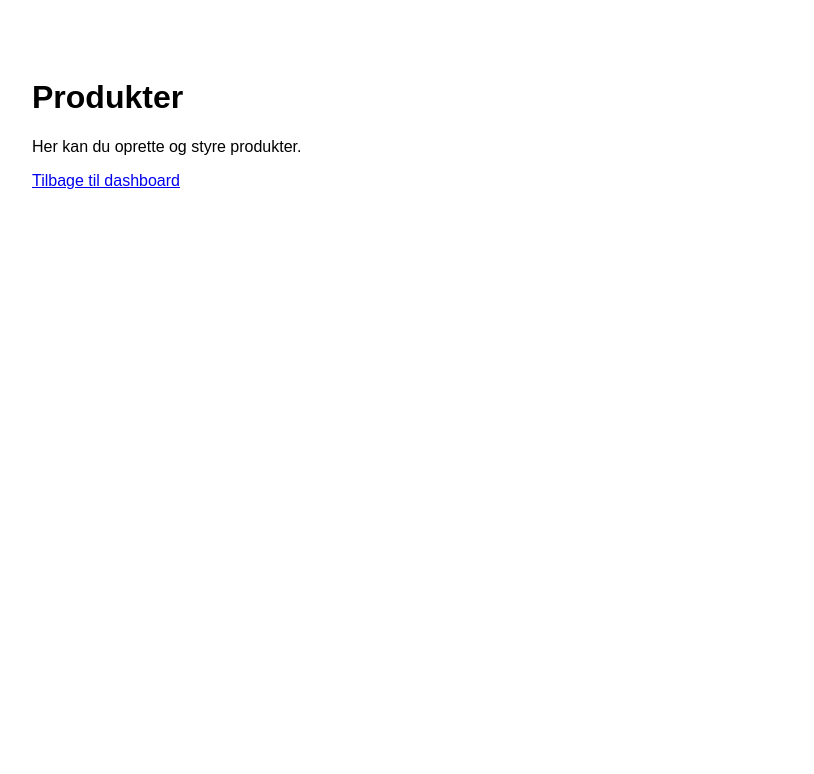
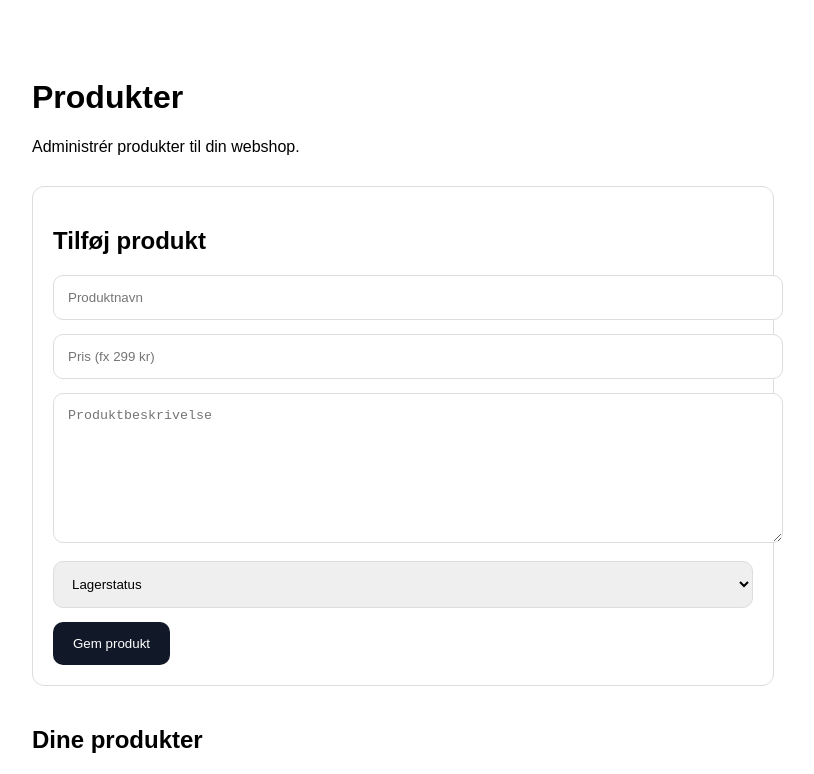
Before and after one commit to postjkhandel-ship-it/shoppilot, a Next.js app: page /products in a window 1280 px wide. Shown: the top 774 px of the page, without its empty margins (26-840 px from the left). Built offline with nearby package versions, Linux system fonts and the light colour scheme.

Commit message:
Update page.js

```diff
--- a/app/products/page.js
+++ b/app/products/page.js
@@ -2,8 +2,84 @@ export default function Products() {
   return (
     <main style={{ padding: "50px", fontFamily: "Arial" }}>
       <h1>Produkter</h1>
-      <p>Her kan du oprette og styre produkter.</p>
+      <p>Administrér produkter til din webshop.</p>
+
+      <div
+        style={{
+          border: "1px solid #ddd",
+          borderRadius: "12px",
+          padding: "20px",
+          maxWidth: "700px",
+          marginTop: "30px"
+        }}
+      >
+        <h2>Tilføj produkt</h2>
+
+        <input
+          placeholder="Produktnavn"
+          style={input}
+        />
+
+        <input
+          placeholder="Pris (fx 299 kr)"
+          style={input}
+        />
+
+        <textarea
+          placeholder="Produktbeskrivelse"
+          style={{
+            ...input,
+            minHeight: "120px"
+          }}
+        />
+
+        <select style={input}>
+          <option>Lagerstatus</option>
+          <option>På lager</option>
+          <option>Ikke på lager</option>
+        </select>
+
+        <button style={button}>
+          Gem produkt
+        </button>
+      </div>
+
+      <div style={{ marginTop: "40px" }}>
+        <h2>Dine produkter</h2>
+
+        <div style={card}>
+          <h3>Eksempel produkt</h3>
+          <p>Pris: 299 kr</p>
+          <p>Status: På lager</p>
+        </div>
+      </div>
+
+      <br />
       <a href="/dashboard">Tilbage til dashboard</a>
     </main>
   );
 }
+
+const input = {
+  width: "100%",
+  padding: "14px",
+  marginBottom: "14px",
+  border: "1px solid #ddd",
+  borderRadius: "10px"
+};
+
+const button = {
+  background: "#111827",
+  color: "white",
+  border: "none",
+  padding: "14px 20px",
+  borderRadius: "10px",
+  cursor: "pointer"
+};
+
+const card = {
+  border: "1px solid #ddd",
+  borderRadius: "12px",
+  padding: "20px",
+  marginTop: "10px"
+};
```
